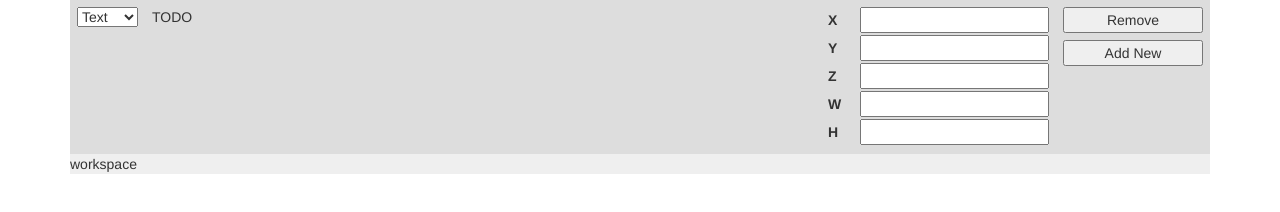
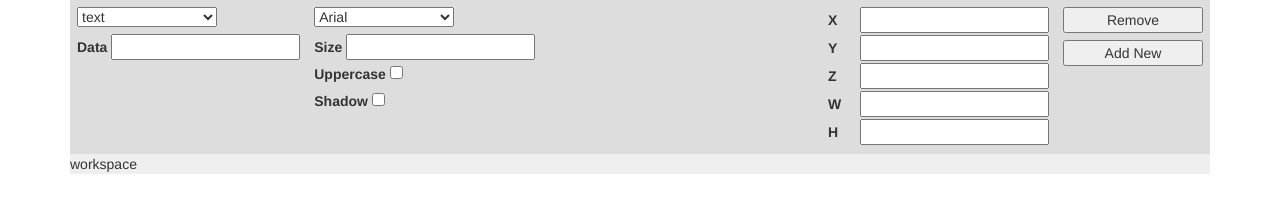
Before and after one commit to bebraw/template_editor, a website: page app/index.html in a window 1280 px wide. Drawn offline with nearby package versions, Linux system fonts and the light colour scheme; some packages are replaced by stand-ins of ours; files that its build step writes are made by us from their sources.

Commit message:
Add type dependent controls

```diff
--- a/app/scripts/controllers/main.js
+++ b/app/scripts/controllers/main.js
@@ -1,10 +1,11 @@
 'use strict';
 
-angular.module('templateEditorApp')
-  .controller('MainCtrl', function ($scope) {
-    $scope.awesomeThings = [
-      'HTML5 Boilerplate',
-      'AngularJS',
-      'Karma'
-    ];
-  });
+angular.module('templateEditorApp').controller('MainCtrl', function($scope) {
+    $scope.selected = {};
+
+    $scope.types = ['text', 'media', 'table'];
+    $scope.selectedType = $scope.types[0];
+
+    $scope.fonts = ['Arial', 'Helvetica', 'Times New Roman'];
+    $scope.selectedFont = $scope.fonts[0];
+});
--- a/app/styles/main.css
+++ b/app/styles/main.css
@@ -20,8 +20,8 @@
     width: 2em;
 }
 
-.general-controls button {
+.tools select, .tools button {
+    width: 10em;
+
     margin-bottom: 0.5em;
-
-    width: 10em;
 }
--- a/app/views/main.html
+++ b/app/views/main.html
@@ -1,14 +1,46 @@
 <header class="tools">
     <div class="controls type-controls pull-left">
-        <select class="type">
-            <option value="text">Text</option>
-            <option value="media">Media</option>
-            <option value="table">Table</option>
-        </select>
+        <select class="type" ng-model="selectedType" ng-options="type for type in types"></select>
+
+        <div class="data">
+            <label>Data</label>
+            <input name="data" ng-model="selected.data" />
+        </div>
     </div>
 
     <div class="controls property-controls pull-left">
-        TODO
+        <div class="animate-switch-container" ng-switch on="selectedType">
+            <div class="animate-switch" ng-switch-when="text">
+                <select class="type" ng-model="selectedFont" ng-options="font for font in fonts"></select>
+
+                <div class="size">
+                    <label>Size</label>
+                    <input name="size" ng-model="selected.size" />
+                </div>
+
+                <div class="uppercase">
+                    <label>Uppercase</label>
+                    <input name="uppercase" type="checkbox" ng-model="selected.uppercase" />
+                </div>
+
+                <div class="shadow">
+                    <label>Shadow</label>
+                    <input name="shadow" type="checkbox" ng-model="selected.shadow" />
+                </div>
+            </div>
+            <div class="animate-switch" ng-switch-when="media"></div>
+            <div class="animate-switch" ng-switch-when="table">
+                <div class="rows">
+                    <label>Rows</label>
+                    <input name="rows" ng-model="selected.rows" />
+                </div>
+
+                <div class="columns">
+                    <label>Columns</label>
+                    <input name="columns" ng-model="selected.columns" />
+                </div>
+            </div>
+        </div>
     </div>
 
     <div class="controls general-controls pull-right">
```
